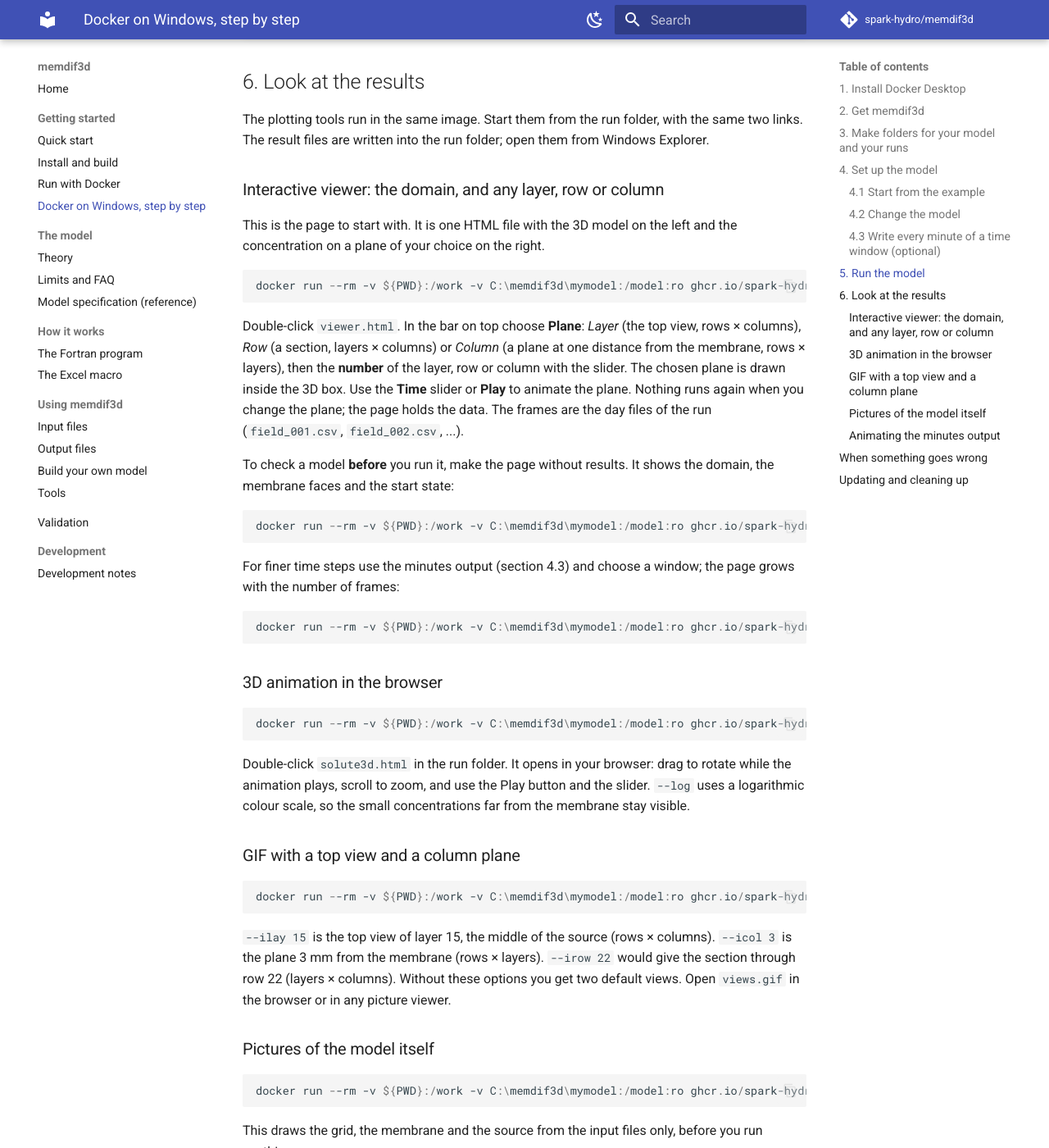
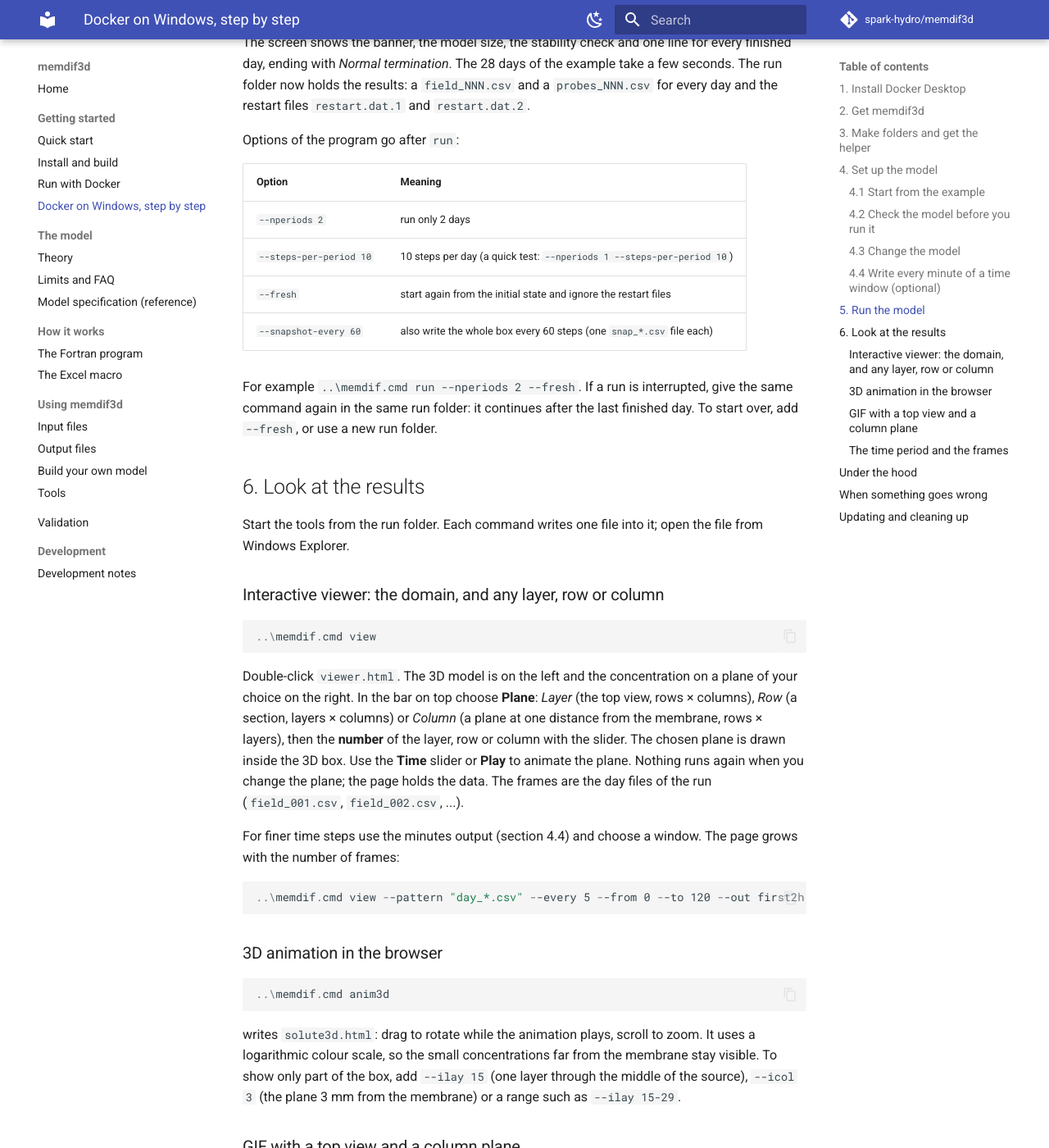
Before and after one commit to spark-hydro/memdif3d, an MkDocs documentation site: the page built from docs/docker-windows.md, in a window 1280 px wide and 1400 px high, scrolled down 4445 px. Shown: the whole window at 82% size. Built offline with MkDocs 1.6.1 and Material for MkDocs 9.7.7, drawn with Linux system fonts in a browser that asks for light colours; comment, search, counter and statistics services are not loaded; some of the changed text lies outside the part shown.

Commit message:
memdif helper scripts (memdif.sh, memdif.cmd): short commands for the Docker image
memdif run, view, domain, anim3d, gif, tool, newmodel, update, version; the scripts link the model
folder (read-only, /model) and the current folder (/work) and print the long docker command.
They are in the image (/opt/memdif3d/scripts). The Windows guide uses them throughout.
memdif.sh is tested on Linux; memdif.cmd (CRLF) is not tested on Windows.

Co-Authored-By: Claude Sonnet 5.5 <noreply@anthropic.com>

````diff
--- a/docs/docker-windows.md
+++ b/docs/docker-windows.md
@@ -1,18 +1,18 @@
 # Docker on Windows: step by step
 
-This page takes you from a Windows computer without any tools to a finished model run and its pictures. You need no programming, no compiler and no Fortran. Everything runs inside a Docker container that holds the program and the plotting tools. It takes about 30 minutes the first time, most of it downloads.
+This page takes you from a Windows computer without any tools to a finished model run and its pictures. You need no programming, no compiler and no Fortran. Everything runs inside a Docker container that holds the program and the plotting tools, and a small helper file, `memdif.cmd`, turns the long Docker commands into short ones such as `memdif run`. It takes about 30 minutes the first time, most of it downloads.
 
 What you do, in order:
 
 1. install Docker Desktop
 2. get the memdif3d image
-3. make a folder for your model and for your runs
+3. make folders and get the helper
 4. set up the model (the input files)
 5. run it
 6. look at the results (an interactive viewer, 3D pages and GIFs)
 
 !!! note "Native program instead"
-    If you only want to run the model and do not need the plotting tools, the release page has a Windows program, `memdif3d.exe`, that needs no Docker. This page is for the full set: the model, the plots and the animations in one image. The general description of the image is on the page [Run with Docker](docker.md).
+    If you only want to run the model and do not need the plotting tools, the release page has a Windows program, `memdif3d.exe`, that needs no Docker. This page is for the full set: the model, the viewer, the plots and the animations in one image. The general description of the image is on the page [Run with Docker](docker.md).
 
 ## 1. Install Docker Desktop
 
@@ -52,14 +52,15 @@ Check it:
 docker run --rm ghcr.io/spark-hydro/memdif3d --version
 ```
 
-You should see the banner with the version number. The image holds the program, the example model and all plotting tools. To update later, run the `pull` command again.
+You should see the banner with the version number. The image holds the program, the example model and all plotting tools. To update later, run the `pull` command again (or `..\memdif.cmd update` after step 3).
 
-## 3. Make folders for your model and your runs
+## 3. Make folders and get the helper
 
 Make one folder that holds everything, with one folder for the model (input files) and one for each run (output files). The program writes its output into the folder where it is started, so a folder per run keeps the results apart:
 
 ```text
 C:\memdif3d\
+    memdif.cmd    the helper with the short commands
     mymodel\      the input files of your model (rm.nam, rm.dis, ...)
     run1\         the output of the first run
     run2\         the output of the next run
@@ -71,25 +72,49 @@ In PowerShell:
 mkdir C:\memdif3d\run1
 ```
 
+```powershell
+cd C:\memdif3d
+```
+
+The helper is inside the image. Copy it into `C:\memdif3d`:
+
+```powershell
+docker run --rm -v ${PWD}:/work ghcr.io/spark-hydro/memdif3d cp /opt/memdif3d/scripts/memdif.cmd /work/
+```
+
+Docker Desktop may ask to share the folder the first time: allow it. The part `-v ${PWD}:/work` links the folder you are in (`${PWD}`) into the container as `/work`, so a file the container writes there is a normal Windows file. In the older `cmd` window write `%cd%` instead of `${PWD}`.
+
+From now on you work in a run folder and call the helper one level up. Try it:
+
+```powershell
+cd C:\memdif3d\run1
+```
+
+```powershell
+..\memdif.cmd help
+```
+
+It lists the commands: `run`, `view`, `domain`, `anim3d`, `gif`, `tool`, `newmodel`, `update` and `version`. Every command prints the long Docker command it runs, so you can see what happens (section *Under the hood*).
+
 ## 4. Set up the model
 
 ### 4.1 Start from the example
 
-The image contains the example model (the Reduced_Matrix case). Copy it into your folder:
+```powershell
+..\memdif.cmd newmodel
+```
+
+This copies the example model (the Reduced_Matrix case) from the image to `C:\memdif3d\mymodel`. `dir C:\memdif3d\mymodel` lists ten files: `rm.nam`, `rm.tdis`, `rm.dis`, `rm.ic`, `rm.dsp`, `rm.mst`, `rm.src`, `rm.adv`, `rm.bnd` and `rm.oc`.
+
+### 4.2 Check the model before you run it
 
 ```powershell
-cd C:\memdif3d
+..\memdif.cmd domain
 ```
 
-```powershell
-docker run --rm -v ${PWD}:/work ghcr.io/spark-hydro/memdif3d cp -r /opt/memdif3d/data/reduced_matrix /work/mymodel
-```
+writes `domain.html` into the run folder. Double-click it: it shows the 3D box, the source, the membrane faces and the start state (see section 6 for how to use the page). This is the quickest way to see that a change in the input files did what you meant.
 
-`dir C:\memdif3d\mymodel` now lists ten files, `rm.nam`, `rm.tdis`, `rm.dis`, `rm.ic`, `rm.dsp`, `rm.mst`, `rm.src`, `rm.adv`, `rm.bnd` and `rm.oc`. Docker Desktop may ask to share the folder with Docker the first time: allow it.
-
-This command shows how Docker links a folder. The part `-v ${PWD}:/work` means: *the folder I am in now (`${PWD}`) appears inside the container as `/work`*. Everything the container writes into `/work` lands in that Windows folder, and it stays there after the container has ended (`--rm` only deletes the container itself). In the older `cmd` window use `%cd%` instead of `${PWD}`.
-
-### 4.2 Change the model
+### 4.3 Change the model
 
 The input files are small text files. Open them with **Notepad** or **Visual Studio Code**, not with Word. The most common changes:
 
@@ -103,13 +128,19 @@ The input files are small text files. Open them with **Notepad** or **Visual Stu
 
 Every file is described in [Input files](INPUT_SPEC.md), and [Build your own model](build-your-model.md) goes through the changes one by one. Windows line endings in these files are fine.
 
-A membrane with holes can be made by a script. This copies the model and punches holes:
+A membrane with holes can be made by a script. This copies the model and punches holes into the copy `holes`, which appears in the run folder:
 
 ```powershell
-docker run --rm -v ${PWD}:/work ghcr.io/spark-hydro/memdif3d make_holes.py /work/mymodel /work/mymodel_holes --pitch 3 --size 2 --closed
+..\memdif.cmd tool make_holes.py /model /work/holes --pitch 3 --size 2 --closed
 ```
 
-### 4.3 Write every minute of a time window (optional)
+Move the folder `holes` to `C:\memdif3d\holes`. To run the copy instead of `mymodel`, give its folder once for the PowerShell window:
+
+```powershell
+$env:MEMDIF_MODEL = "C:\memdif3d\holes"
+```
+
+### 4.4 Write every minute of a time window (optional)
 
 To write the concentration of the whole box at every minute, add this block at the end of `rm.oc`:
 
@@ -126,19 +157,19 @@ This gives `day_001.csv` with the first two hours. A whole day of the whole box
 
 ## 5. Run the model
 
-Go to the run folder and start the program. The model folder is linked **read-only** as `/model`, and the run folder as `/work`, where the output goes:
+Go to the run folder and run:
 
 ```powershell
 cd C:\memdif3d\run1
 ```
 
 ```powershell
-docker run --rm -v ${PWD}:/work -v C:\memdif3d\mymodel:/model:ro ghcr.io/spark-hydro/memdif3d /model/rm.nam
+..\memdif.cmd run
 ```
 
-The screen shows the banner, the model size, the stability check and one line for every finished day, ending with *Normal termination*. The 28 days of the example take a few seconds. `C:\memdif3d\run1` now holds the results: a `field_NNN.csv` and a `probes_NNN.csv` for every day and the restart files `restart.dat.1` and `restart.dat.2`.
+The screen shows the banner, the model size, the stability check and one line for every finished day, ending with *Normal termination*. The 28 days of the example take a few seconds. The run folder now holds the results: a `field_NNN.csv` and a `probes_NNN.csv` for every day and the restart files `restart.dat.1` and `restart.dat.2`.
 
-Useful options go after the path of the name file:
+Options of the program go after `run`:
 
 | Option | Meaning |
 |---|---|
@@ -147,78 +178,64 @@ Useful options go after the path of the name file:
 | `--fresh` | start again from the initial state and ignore the restart files |
 | `--snapshot-every 60` | also write the whole box every 60 steps (one `snap_*.csv` file each) |
 
-If a run is interrupted, give the same command again in the same run folder: it continues after the last finished day. To start over, add `--fresh`, or use a new run folder.
-
-!!! tip "Shorter commands"
-    In PowerShell you can store the long parts in variables for the session and reuse them:
-
-    ```powershell
-    $img = "ghcr.io/spark-hydro/memdif3d"
-    $model = "C:\memdif3d\mymodel"
-    docker run --rm -v ${PWD}:/work -v ${model}:/model:ro $img /model/rm.nam --nperiods 2
-    ```
-
-    A command that does not fit one line can be continued on the next line with a backtick (`` ` ``) at the end of the line.
+For example `..\memdif.cmd run --nperiods 2 --fresh`. If a run is interrupted, give the same command again in the same run folder: it continues after the last finished day. To start over, add `--fresh`, or use a new run folder.
 
 ## 6. Look at the results
 
-The plotting tools run in the same image. Start them from the run folder, with the same two links. The result files are written into the run folder; open them from Windows Explorer.
+Start the tools from the run folder. Each command writes one file into it; open the file from Windows Explorer.
 
 ### Interactive viewer: the domain, and any layer, row or column
 
-This is the page to start with. It is one HTML file with the 3D model on the left and the concentration on a plane of your choice on the right.
+```powershell
+..\memdif.cmd view
+```
+
+Double-click `viewer.html`. The 3D model is on the left and the concentration on a plane of your choice on the right. In the bar on top choose **Plane**: *Layer* (the top view, rows × columns), *Row* (a section, layers × columns) or *Column* (a plane at one distance from the membrane, rows × layers), then the **number** of the layer, row or column with the slider. The chosen plane is drawn inside the 3D box. Use the **Time** slider or **Play** to animate the plane. Nothing runs again when you change the plane; the page holds the data. The frames are the day files of the run (`field_001.csv`, `field_002.csv`, ...).
+
+For finer time steps use the minutes output (section 4.4) and choose a window. The page grows with the number of frames:
 
 ```powershell
-docker run --rm -v ${PWD}:/work -v C:\memdif3d\mymodel:/model:ro ghcr.io/spark-hydro/memdif3d make_viewer.py . --nam /model/rm.nam --out viewer.html
-```
-
-Double-click `viewer.html`. In the bar on top choose **Plane**: *Layer* (the top view, rows × columns), *Row* (a section, layers × columns) or *Column* (a plane at one distance from the membrane, rows × layers), then the **number** of the layer, row or column with the slider. The chosen plane is drawn inside the 3D box. Use the **Time** slider or **Play** to animate the plane. Nothing runs again when you change the plane; the page holds the data. The frames are the day files of the run (`field_001.csv`, `field_002.csv`, ...).
-
-To check a model **before** you run it, make the page without results. It shows the domain, the membrane faces and the start state:
-
-```powershell
-docker run --rm -v ${PWD}:/work -v C:\memdif3d\mymodel:/model:ro ghcr.io/spark-hydro/memdif3d make_viewer.py --nam /model/rm.nam --out domain.html
-```
-
-For finer time steps use the minutes output (section 4.3) and choose a window; the page grows with the number of frames:
-
-```powershell
-docker run --rm -v ${PWD}:/work -v C:\memdif3d\mymodel:/model:ro ghcr.io/spark-hydro/memdif3d make_viewer.py . --nam /model/rm.nam --pattern "day_*.csv" --every 5 --from 0 --to 120 --out first2h.html
+..\memdif.cmd view --pattern "day_*.csv" --every 5 --from 0 --to 120 --out first2h.html
 ```
 
 ### 3D animation in the browser
 
 ```powershell
-docker run --rm -v ${PWD}:/work -v C:\memdif3d\mymodel:/model:ro ghcr.io/spark-hydro/memdif3d animate_3d.py . --nam /model/rm.nam --log --out solute3d.html
+..\memdif.cmd anim3d
 ```
 
-Double-click `solute3d.html` in the run folder. It opens in your browser: drag to rotate while the animation plays, scroll to zoom, and use the Play button and the slider. `--log` uses a logarithmic colour scale, so the small concentrations far from the membrane stay visible.
+writes `solute3d.html`: drag to rotate while the animation plays, scroll to zoom. It uses a logarithmic colour scale, so the small concentrations far from the membrane stay visible. To show only part of the box, add `--ilay 15` (one layer through the middle of the source), `--icol 3` (the plane 3 mm from the membrane) or a range such as `--ilay 15-29`.
 
 ### GIF with a top view and a column plane
 
 ```powershell
-docker run --rm -v ${PWD}:/work -v C:\memdif3d\mymodel:/model:ro ghcr.io/spark-hydro/memdif3d animate_field.py . --nam /model/rm.nam --ilay 15 --icol 3 --out views.gif
+..\memdif.cmd gif --ilay 15 --icol 3
 ```
 
-`--ilay 15` is the top view of layer 15, the middle of the source (rows × columns). `--icol 3` is the plane 3 mm from the membrane (rows × layers). `--irow 22` would give the section through row 22 (layers × columns). Without these options you get two default views. Open `views.gif` in the browser or in any picture viewer.
+writes `views.gif`: `--ilay 15` is the top view of layer 15 (rows × columns), `--icol 3` the plane 3 mm from the membrane (rows × layers), and `--irow 22` would give the section through row 22. Open it in the browser or a picture viewer.
 
-### Pictures of the model itself
+### The time period and the frames
+
+All animation commands (`view`, `anim3d`, `gif`) take the same selection of frames:
+
+| Option | Meaning |
+|---|---|
+| `--pattern "day_*.csv"` | use the day files of the minutes output (default `field_*.csv`, one per day) |
+| `--every 60` | keep every 60th minute (one frame an hour) |
+| `--from 0 --to 120` | only minutes 0 to 120 (1 day = 1440) |
+| `--out name.html` | name of the output file |
+
+Keep `probes_NNN.csv` next to the day files: the concentration of the source is read from it. The options of all tools are in [Tools](tools.md).
+
+## Under the hood
+
+Each `memdif` command is one `docker run`. It links two folders into the container: the model folder, read-only, as `/model`, and the run folder as `/work`, where the output goes. For instance `..\memdif.cmd run --nperiods 2` is the same as
 
 ```powershell
-docker run --rm -v ${PWD}:/work -v C:\memdif3d\mymodel:/model:ro ghcr.io/spark-hydro/memdif3d plot_domain_3d.py /model/rm.nam --out domain3d.html
+docker run --rm -v ${PWD}:/work -v C:\memdif3d\mymodel:/model:ro ghcr.io/spark-hydro/memdif3d /model/rm.nam --nperiods 2
 ```
 
-This draws the grid, the membrane and the source from the input files only, before you run anything.
-
-### Animating the minutes output
-
-If you wrote day files (section 4.3), use them as frames and choose a time window:
-
-```powershell
-docker run --rm -v ${PWD}:/work -v C:\memdif3d\mymodel:/model:ro ghcr.io/spark-hydro/memdif3d animate_3d.py . --nam /model/rm.nam --log --pattern "day_*.csv" --every 5 --from 0 --to 120 --out first2h.html
-```
-
-`--every 5` keeps every fifth minute, `--from` and `--to` give the time window in minutes (1 day = 1440). Keep `probes_NNN.csv` next to the day files: the concentration of the source is read from it. The options of all tools are in [Tools](tools.md).
+The helper prints that line for every command. `..\memdif.cmd tool script.py ...` runs any tool of the image the same way; the scripts are listed in [Tools](tools.md). Set `MEMDIF_MODEL` to use another model folder and `MEMDIF_IMAGE` to use another image. The image, the model and the results stay apart: the image never changes, and all your files are ordinary Windows folders.
 
 ## When something goes wrong
 
@@ -226,10 +243,12 @@ docker run --rm -v ${PWD}:/work -v C:\memdif3d\mymodel:/model:ro ghcr.io/spark-h
 |---|---|
 | `error during connect` or `cannot connect to the Docker daemon` | Docker Desktop is not running. Start it and wait for *Engine running*. |
 | `no matching manifest for windows/amd64` | Docker Desktop is in Windows containers mode. Right-click the whale icon, *Switch to Linux containers*. |
-| `[memdif3d] cannot find the model file 'x.nam'` | The path or the link is wrong. The path of the name file is read **inside** the container: `/model/rm.nam` when the model folder is linked as `/model`. Check that the folder after `-v` exists and holds `rm.nam`. |
-| the output folder is empty | The folder linked as `/work` is not where you look. Output goes to the folder that is linked as `/work`; check `-v ${PWD}:/work` and which folder you started in. |
+| `'..\memdif.cmd' is not recognized` | Check the folder you are in (`pwd`) and that `memdif.cmd` is in `C:\memdif3d` (step 3). |
+| `memdif: no .nam file in ...` | The model folder is empty or elsewhere: run `..\memdif.cmd newmodel`, or set `MEMDIF_MODEL`. |
+| `[memdif3d] cannot find the model file` | The model folder has no `.nam` file of that name; check `dir C:\memdif3d\mymodel`. |
+| the output folder is empty | Output goes to the folder you start the command in. Start it in the run folder. |
 | `${PWD}` is not understood | You are in the old `cmd` window. Use PowerShell, or write `%cd%` instead of `${PWD}`. |
-| a path with spaces fails | Put the whole `-v` argument in double quotes, for example `-v "C:\my models\run1:/work"`. |
+| a path with spaces fails | Keep the folders under a path without spaces, for example `C:\memdif3d`. |
 | Docker asks to share a drive or folder | Allow it. In Docker Desktop: *Settings, Resources, File sharing*. |
 | the first start takes minutes | The first pull downloads about 530 MB and Docker Desktop starts its Linux engine. Later runs start in a second. |
 | the minutes output is slow | Writing hundreds of megabytes through a linked Windows folder is slower than a native disk. Use a time window (`FROM`, `TO`) or fewer layers (`LAYERS`). |
@@ -237,7 +256,9 @@ docker run --rm -v ${PWD}:/work -v C:\memdif3d\mymodel:/model:ro ghcr.io/spark-h
 ## Updating and cleaning up
 
 ```powershell
-docker pull ghcr.io/spark-hydro/memdif3d:latest
+..\memdif.cmd update
 ```
 
-fetches the newest version. `docker images` lists the images on your computer and `docker image rm ghcr.io/spark-hydro/memdif3d:latest` deletes one. Your model and result folders are ordinary Windows folders and are not touched.
+fetches the newest image. To get the newest helper too, copy it again with the command of step 3. `docker images` lists the images on your computer and `docker image rm ghcr.io/spark-hydro/memdif3d:latest` deletes one. Your model and result folders are ordinary Windows folders and are not touched.
+
+On Linux or macOS use `memdif.sh` (in `/opt/memdif3d/scripts` of the image) the same way: `../memdif.sh run`.
````
Also changed, not shown: docs/docker.md (+10 -0 lines), 4 other files.
